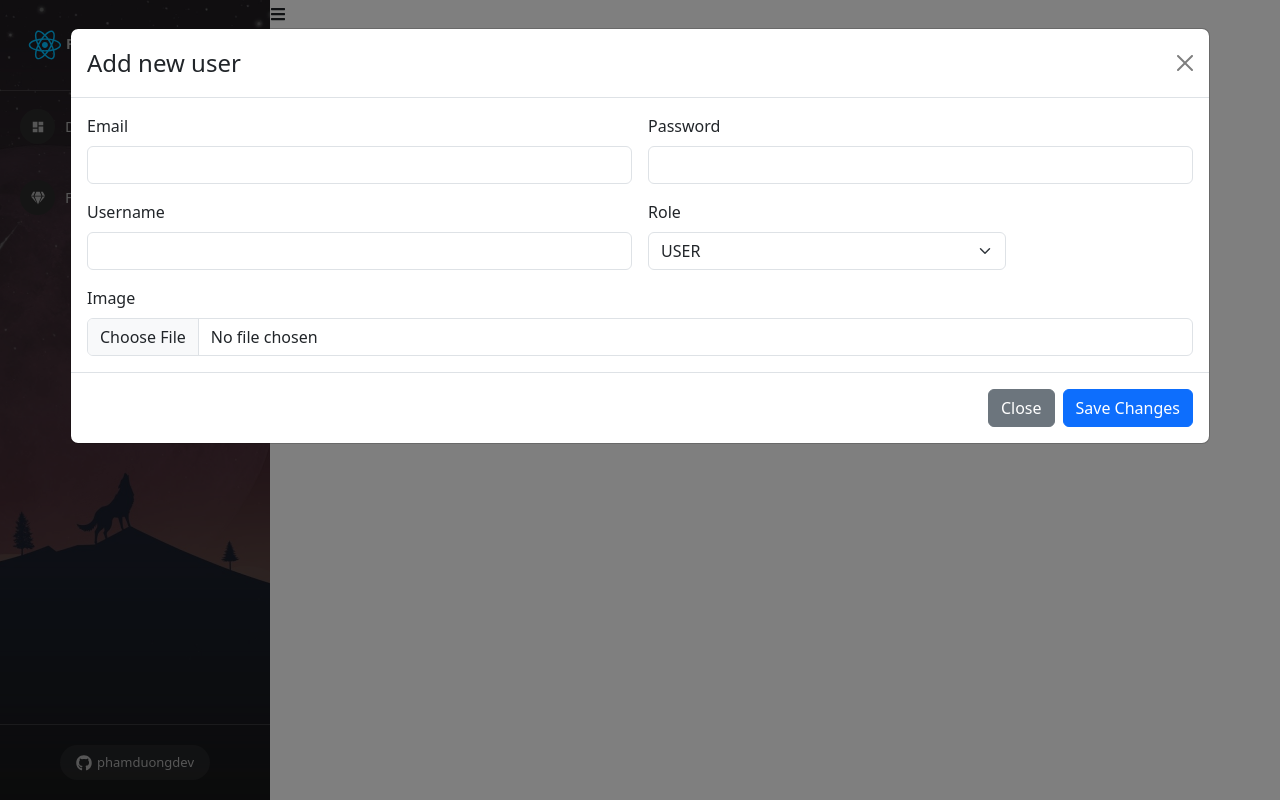
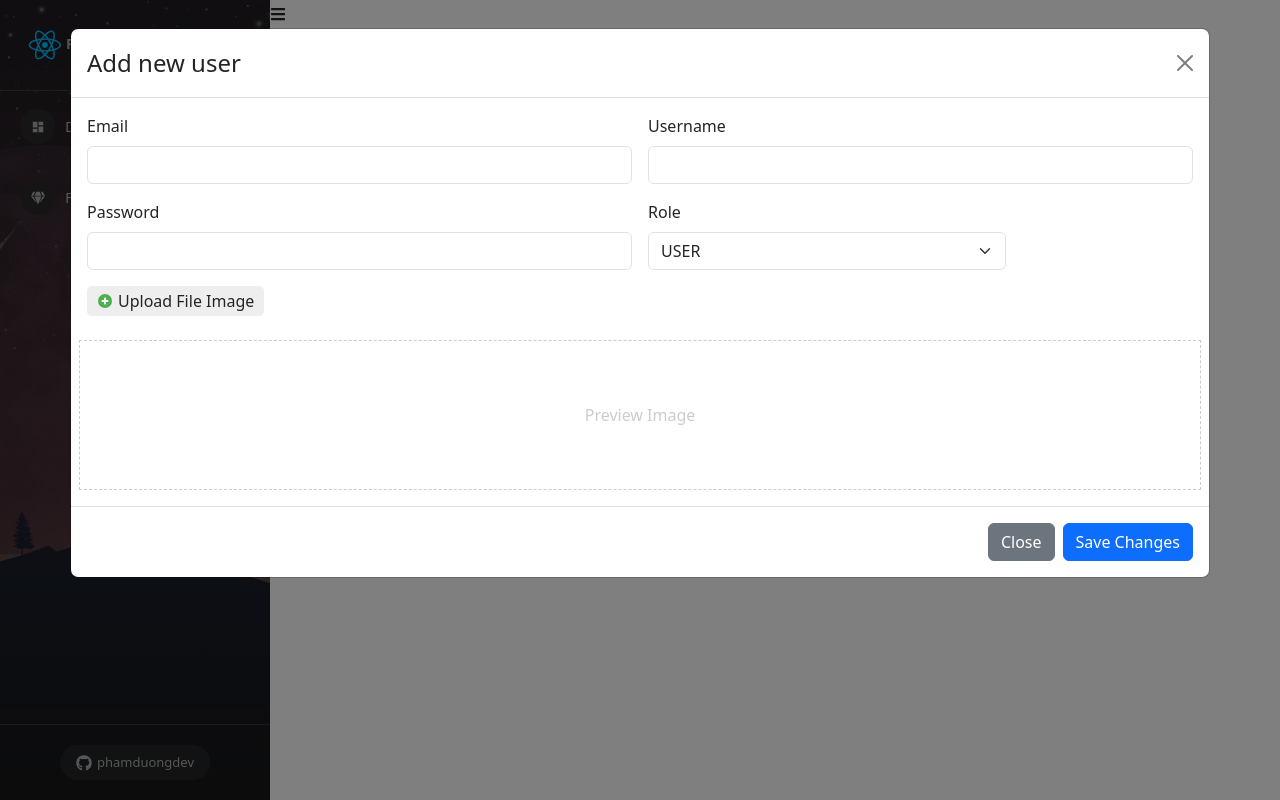
Before and after one commit to devphamduong/React-hook-basic, a React (Create React App) app: page /admin/manage-user in a window 1280 px wide. Both pictures are taken after a click on the button "Add user". Built offline with nearby package versions, Linux system fonts and the light colour scheme.

Commit message:
State Hóa Modal Add New User

```diff
--- a/src/components/Admin/System/ManageUser.js
+++ b/src/components/Admin/System/ManageUser.js
@@ -1,5 +1,6 @@
 import { useState } from 'react';
 import ModalCreateUser from './ModalCreateUser';
+import './ManageUser.scss';
 
 function ManageUser(props) {
 
@@ -15,8 +16,8 @@ function ManageUser(props) {
                     </div>
                     <div>
                         table
-                        <ModalCreateUser />
                     </div>
+                    <ModalCreateUser />
                 </div>
             </div>
         </>
--- /dev/null
+++ b/src/components/Admin/System/ManageUser.scss
@@ -0,0 +1,35 @@
+.manage-user-container {
+    .manage-user-content {}
+}
+
+.modal-add-user {
+    .label-upload {
+        display         : flex;
+        gap             : 5px;
+        align-items     : center;
+        width           : fit-content;
+        padding         : 3px 10px;
+        border-radius   : 5px;
+        border          : none;
+        cursor          : pointer;
+        background-color: #eeeeee;
+
+        &:hover {
+            background-color: #dcdcdc;
+        }
+    }
+
+    .img-preview {
+        height         : 150px;
+        border         : 1px dashed #ccc;
+        display        : flex;
+        justify-content: center;
+        align-items    : center;
+        color          : #ccc;
+
+        img {
+            max-width : 100%;
+            max-height: 100%;
+        }
+    }
+}
--- a/src/components/Admin/System/ModalCreateUser.js
+++ b/src/components/Admin/System/ModalCreateUser.js
@@ -1,17 +1,31 @@
 import { useState } from "react";
 import Button from 'react-bootstrap/Button';
 import Modal from 'react-bootstrap/Modal';
+import { FcPlus } from 'react-icons/fc';
 
 function ModalCreateUser() {
 
     const [show, setShow] = useState(false);
+    const [email, setEmail] = useState('');
+    const [username, setUsername] = useState('');
+    const [password, setPassword] = useState('');
+    const [role, setRole] = useState('USER');
+    const [image, setImage] = useState('');
+    const [previewImg, setPreviewImg] = useState('');
     const handleClose = () => setShow(false);
     const handleShow = () => setShow(true);
+
+    const handleUploadImage = (event) => {
+        if (event.target && event.target.files && event.target.files[0]) {
+            setPreviewImg(URL.createObjectURL(event.target.files[0]));
+            setImage(event.target.files[0]);
+        }
+    };
 
     return (
         <>
             <Button variant="primary" onClick={handleShow}>Add user</Button>
-            <Modal show={show} onHide={handleClose} size='xl' backdrop='static'>
+            <Modal className="modal-add-user" show={show} onHide={handleClose} size='xl' backdrop='static'>
                 <Modal.Header closeButton>
                     <Modal.Title>Add new user</Modal.Title>
                 </Modal.Header>
@@ -19,26 +33,33 @@ function ModalCreateUser() {
                     <form className="row g-3">
                         <div className="col-md-6">
                             <label className="form-label">Email</label>
-                            <input type="email" className="form-control" />
+                            <input type="email" className="form-control" value={email} onChange={(event) => setEmail(event.target.value)} />
+                        </div>
+                        <div className="col-md-6">
+                            <label className="form-label">Username</label>
+                            <input type="text" className="form-control" value={username} onChange={(event) => setUsername(event.target.value)} />
                         </div>
                         <div className="col-md-6">
                             <label className="form-label">Password</label>
-                            <input type="password" className="form-control" />
-                        </div>
-                        <div className="col-md-6">
-                            <label className="form-label">Username</label>
-                            <input type="text" className="form-control" />
+                            <input type="password" className="form-control" value={password} onChange={(event) => setPassword(event.target.value)} />
                         </div>
                         <div className="col-md-4">
                             <label className="form-label">Role</label>
-                            <select className="form-select">
-                                <option selected value={'USER'}>USER</option>
+                            <select className="form-select" value={role} onChange={(event) => setRole(event.target.value)}>
+                                <option value={'USER'}>USER</option>
                                 <option value={'ADMIN'}>ADMIN</option>
                             </select>
                         </div>
                         <div className="col-md-12">
-                            <label className="form-label">Image</label>
-                            <input type="file" className="form-control" />
+                            <label className="form-label label-upload" htmlFor="labelUpload"><FcPlus /><span>Upload File Image</span></label>
+                            <input type="file" hidden id="labelUpload" onChange={(event) => handleUploadImage(event)} />
+                        </div>
+                        <div className="col-md-12 img-preview">
+                            {previewImg ?
+                                <img src={previewImg} alt="previewImage" />
+                                :
+                                <span>Preview Image</span>
+                            }
                         </div>
                     </form>
                 </Modal.Body>
```
